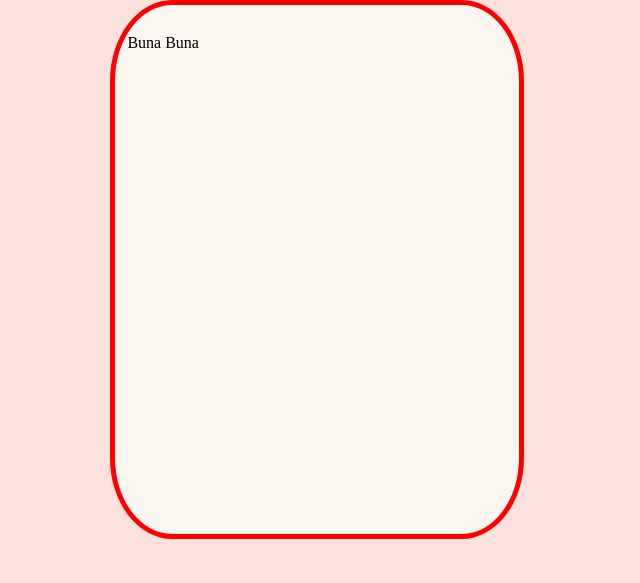
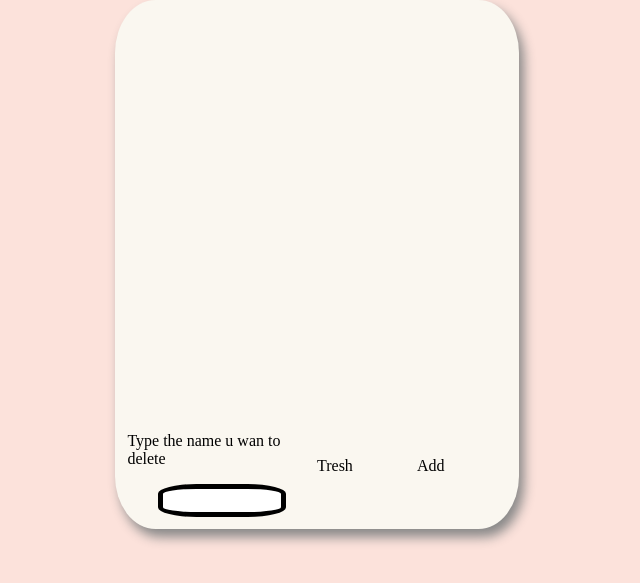
Before and after one commit to poenaruiulian/unihack2022, a Flask app: page /dashboard in a window 1280 px wide. Shown: the part 164-747 px from the top of the page, without its empty margins (323-963 px from the left). Run offline with Flask 2, Linux system fonts and the light colour scheme.

Commit message:
Bottom dashboard

```diff
--- a/static/dashboard.css
+++ b/static/dashboard.css
@@ -17,13 +17,13 @@ section {
   }
 
 .container {
-    border: 5px solid red;
+    box-shadow: 5px 8px  12px #888888;
     max-width: 50%;
     width: 30%;
     margin: auto;
     height: 70%;
     background-color: #FAF7F0;
-    border-radius: 15%;
+    border-radius: 10%;
     padding: 1%;
 }
 
@@ -40,3 +40,50 @@ color: white;
 span{
     color:#000
 }
+
+.upPage {
+    height: 80%;
+    width: 100%;
+}
+
+.downPage {
+    height: 20%;
+    width: 100%;
+    display: flex;
+    justify-content: row;
+}
+
+
+input {
+    border-radius: 30%;
+    width: 60%;
+    height: 25%;
+    display: flex;
+    align-self: center;
+
+    border: 5px solid black;
+}
+
+.downLeft {
+    height: 100%;
+    width: 50%;
+    flex-direction: column;
+    display: flex;
+    align-self: center;
+    align-items: center;
+
+}
+
+.downDelete {
+    width: 10%;
+    display: flex;
+    align-items: center;
+
+}
+
+.downAdd {
+    width: 40%;
+    display: flex;
+    justify-content: center;
+    align-items: center;
+}
--- a/templates/dashboard.html
+++ b/templates/dashboard.html
@@ -10,7 +10,21 @@
             <header>Code4<span>Food</span></header>
         </div>
         <div class="container">
-            <p>Buna Buna</p>
+            <div class="upPage">
+
+            </div>
+            <div class="downPage">
+                <div class="downLeft">
+                    <p>Type the name u wan to delete</p>
+                    <input type="text" id="fname" name="fname">
+                </div>
+                <div class="downDelete">
+                    <p>Tresh</p>
+                </div>
+                <div class="downAdd">
+                    <p>Add</p>
+                </div>
+            </div>
         </div>
     </section>
 </body>
```
Also changed, not shown: 1 other file.
